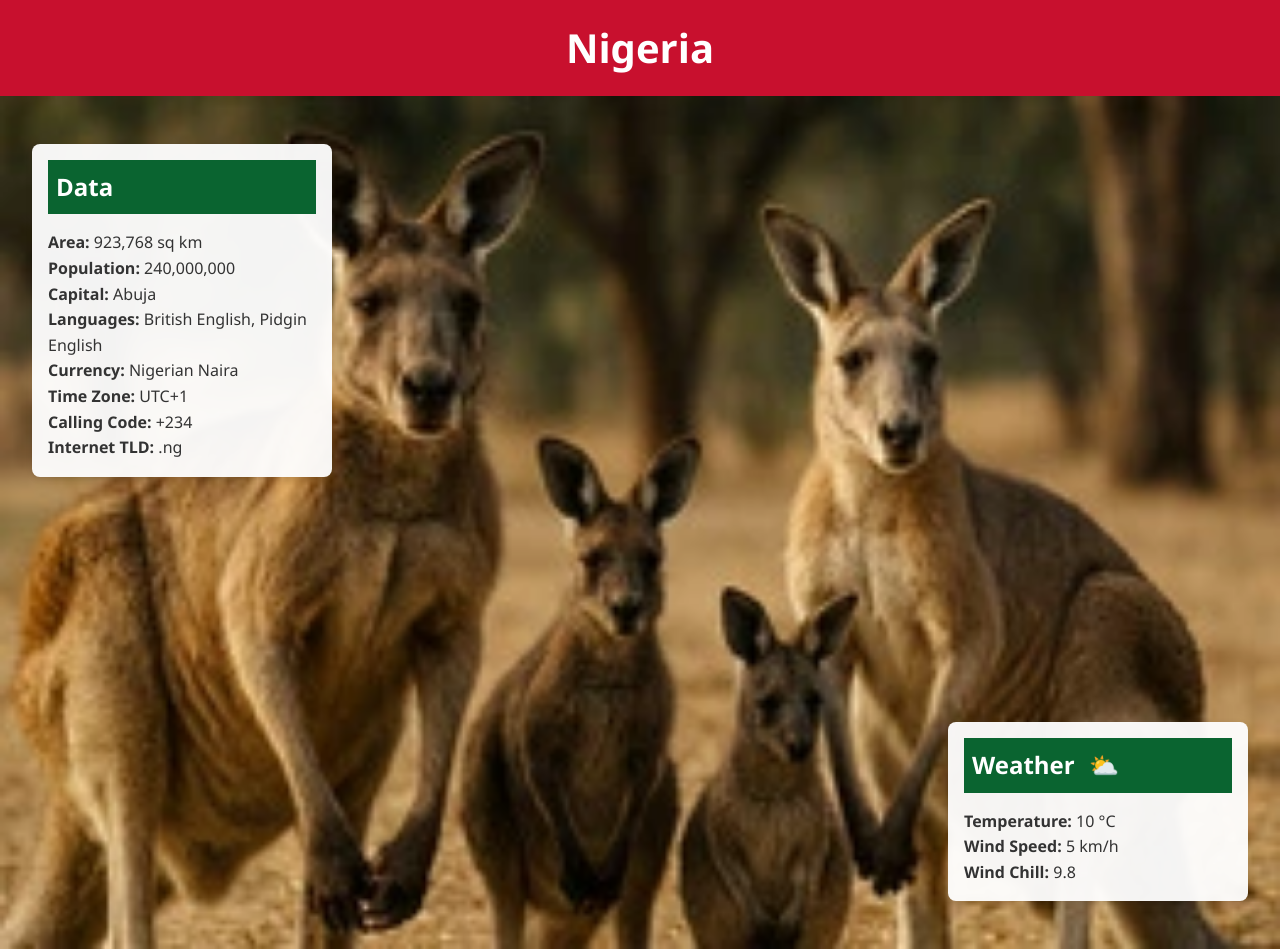
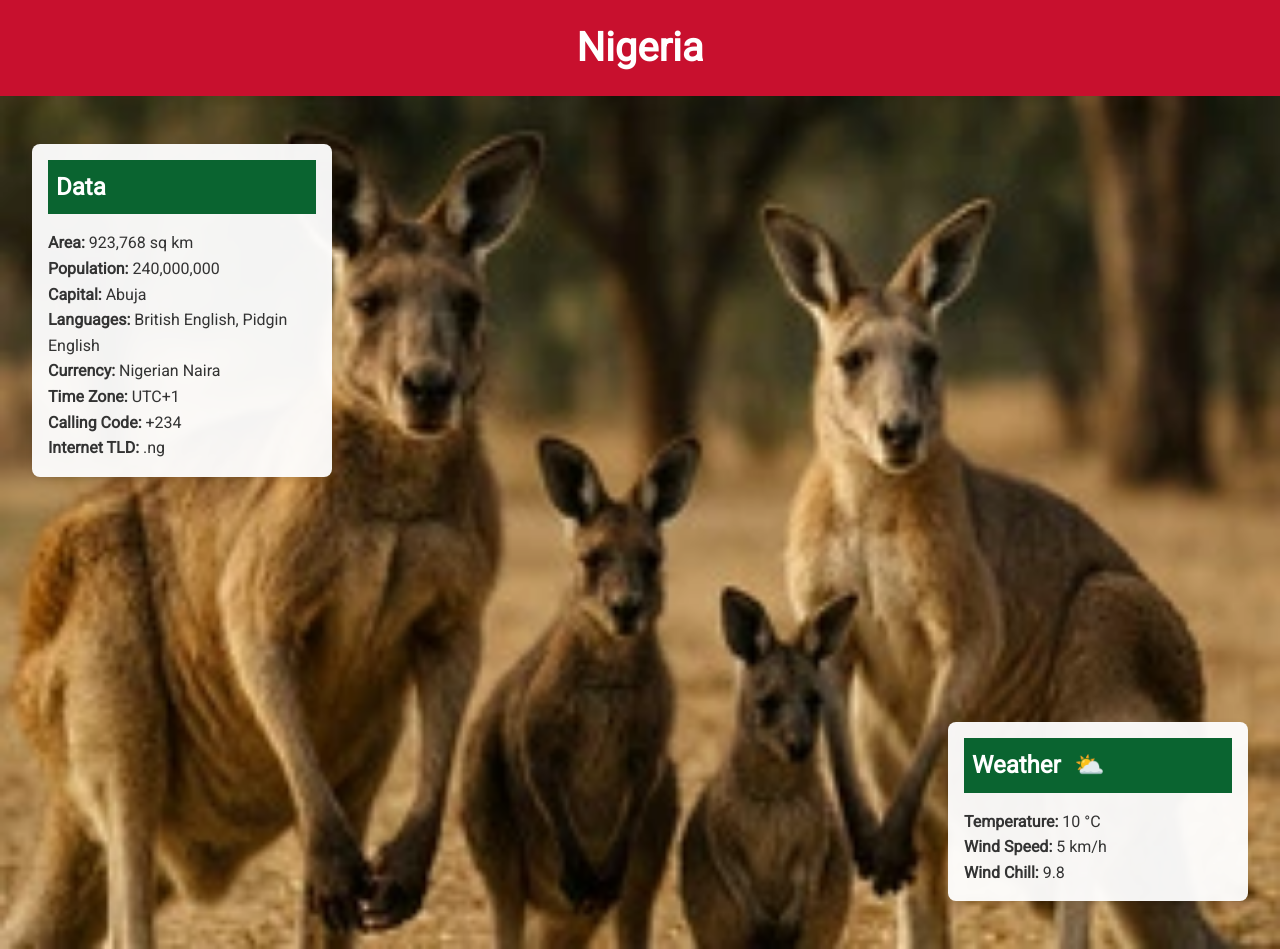
Before and after one commit to mosaicjide/wdd131, a plain HTML site: page place.html in a window 1280 px wide. Shown: the top 949 px of the page. Drawn offline with Linux system fonts and the light colour scheme.

Commit message:
first push

```diff
--- a/styles/place.css
+++ b/styles/place.css
@@ -1,3 +1,13 @@
+
+:root {
+  --primary-color: #c8102e;
+  --accent-color: #0a6430;
+  --card-bg: rgba(255, 255, 255, 0.95);
+  --text-color: #333;
+  --box-shadow: 0 2px 6px rgba(0, 0, 0, 0.1);
+  --border-radius: 8px;
+}
+
 * {
   margin: 0;
   padding: 0;
@@ -5,14 +15,15 @@
 }
 
 body {
-  font-family: 'Segoe UI', Tahoma, Geneva, Verdana, sans-serif;
+  font-family: 'Roboto', sans-serif;
   line-height: 1.6;
   background-color: #fff;
-  color: #333;
+  color: var(--text-color);
 }
 
+
 header {
-  background-color: #c8102e;
+  background-color: var(--primary-color);
   color: white;
   text-align: center;
   padding: 1rem 0;
@@ -32,16 +43,17 @@ main {
   padding: 1rem;
 }
 
-.data, .weather {
-  background-color: rgba(255, 255, 255, 0.9);
+.data,
+.weather {
+  background-color: var(--card-bg);
   padding: 1rem;
   margin: 1rem 0;
-  border-radius: 8px;
-  box-shadow: 0 2px 6px rgba(0,0,0,0.1);
+  border-radius: var(--border-radius);
+  box-shadow: var(--box-shadow);
 }
 
 h2 {
-  background-color: #0a6430;
+  background-color: var(--accent-color);
   color: white;
   padding: 0.5rem;
   margin-bottom: 1rem;
@@ -52,7 +64,7 @@ h2 {
 }
 
 footer {
-  background-color: #c8102e;
+  background-color: var(--primary-color);
   color: white;
   text-align: center;
   padding: 1rem 0;
@@ -60,7 +72,6 @@ footer {
   margin-top: 2rem;
 }
 
-/* Desktop Layout */
 @media (min-width: 768px) {
   main {
     position: relative;
@@ -73,10 +84,10 @@ footer {
     height: auto;
   }
 
-  .data, .weather {
+  .data,
+  .weather {
     position: absolute;
     width: 300px;
-    background-color: rgba(255, 255, 255, 0.95);
   }
 
   .data {
@@ -100,6 +111,7 @@ footer {
   }
 }
 
+
 @media (max-width: 767px) {
   .weather-icon {
     display: none;
```
